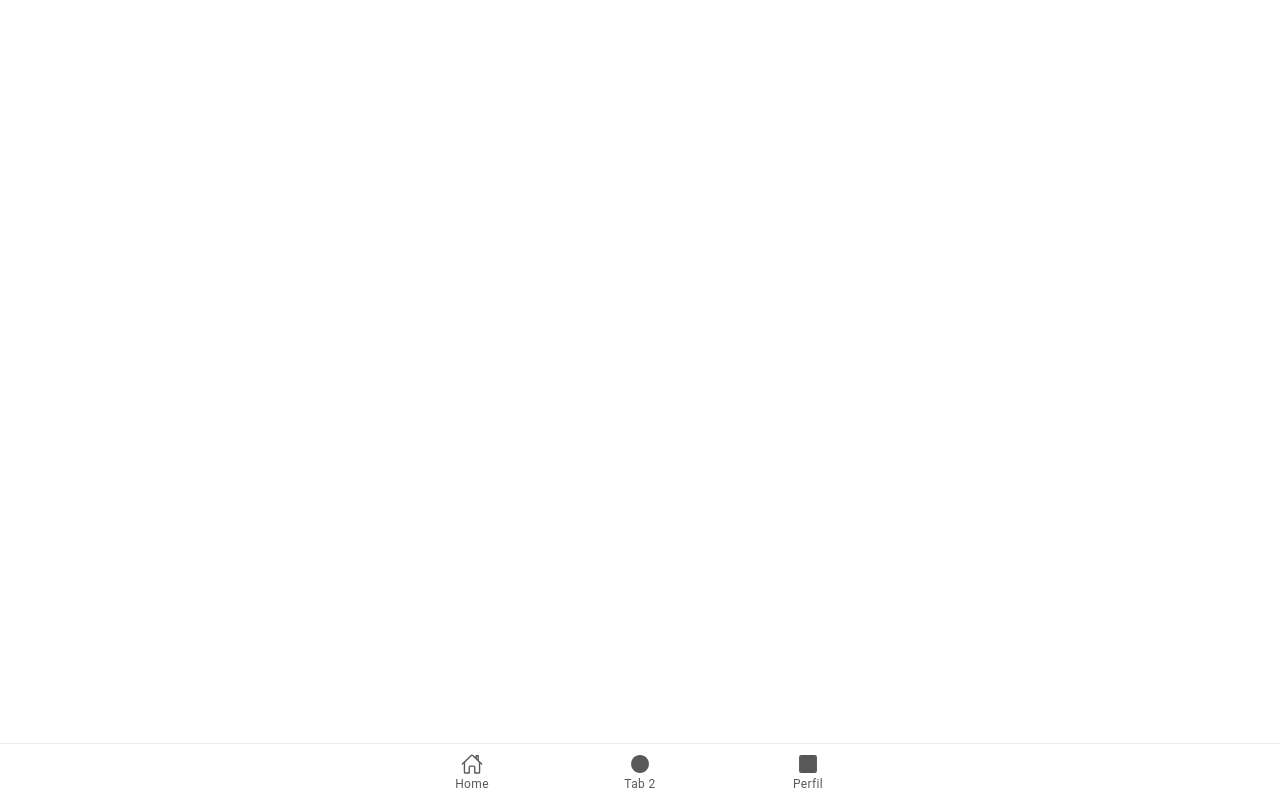
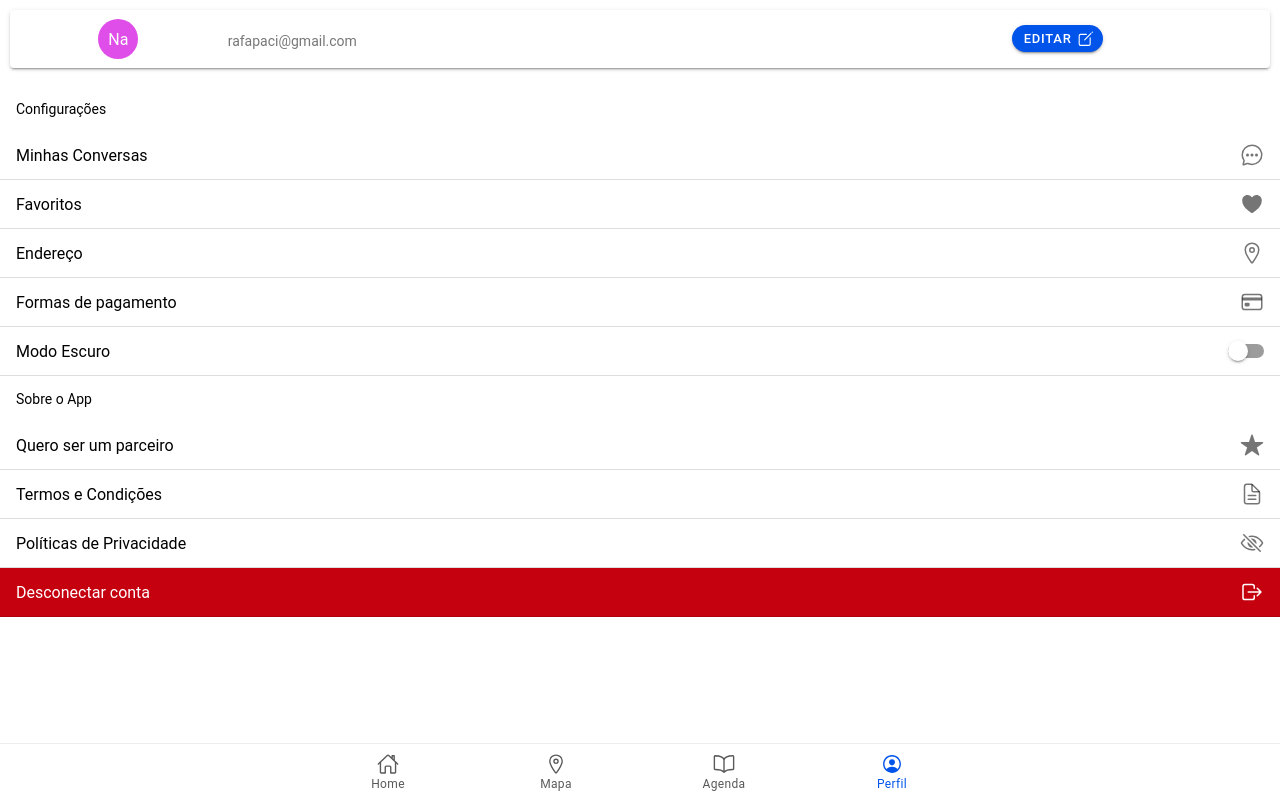
Before and after one commit to pacienciadev/clube-estilo, a React (Vite) app: page /tabs/profile in a window 1280 px wide. Built offline with nearby package versions, Linux system fonts and the light colour scheme; sample sign-in values are in the browser's storage.

Commit message:
✨Profile Features - feat: New icons on ts module - refact: Home nav - feat: Avatar component - refact: Side Menu - feat: New tabs - feat: Profile tab

```diff
--- a/src/components/HomeNav/HomeNav.tsx
+++ b/src/components/HomeNav/HomeNav.tsx
@@ -1,21 +1,21 @@
-import { IonButton, IonIcon } from "@ionic/react";
-
-import { menu } from "ionicons/icons";
-
 import { LogoComponent } from "../Logo";
+import { InitialsAvatar } from "../InitialsAvatar/InitialsAvatar";
+import { useAuth } from "../../contexts/useAuth";
 
 import "./HomeNav.css";
 
-export const HomeNav = ({ onMenuBtnClick }: { onMenuBtnClick: () => void }) => {
+export const HomeNav = () => {
+  const { user } = useAuth();
+
   return (
     <>
       <div className="home-nav ion-padding">
         <LogoComponent size="100px" />
 
-        <IonButton fill="clear" onClick={onMenuBtnClick}>
-          Menu
-          <IonIcon slot="end" icon={menu}></IonIcon>
-        </IonButton>
+        <InitialsAvatar
+          userName={user?.userName || "N a"}
+          avatarImg="https://ionicframework.com/docs/img/demos/avatar.svg"
+        />
       </div>
     </>
   );
--- /dev/null
+++ b/src/components/InitialsAvatar/InitialsAvatar.tsx
@@ -0,0 +1,50 @@
+import { IonAvatar } from "@ionic/react";
+
+export const InitialsAvatar = ({
+  userName,
+  avatarImg,
+}: {
+  userName: string;
+  avatarImg?: string;
+}) => {
+  const getRandomColor = (): string => {
+    const letters = "0123456789ABCDEF";
+
+    let color = "#";
+
+    for (let i = 0; i < 6; i++) {
+      color += letters[Math.floor(Math.random() * 16)];
+    }
+    return color;
+  };
+
+  const avatarHandler = (userName: string) => {
+    const [firstName, lastName] = userName.split(" ");
+
+    return {
+      initials: `${firstName.charAt(0)}${lastName.charAt(0)}`,
+      backgroundColor: getRandomColor(),
+    };
+  };
+
+  const { initials, backgroundColor } = avatarHandler(userName);
+
+  return (
+    <>
+      {!avatarImg ? (
+        <div
+          className="avatar"
+          style={{
+            backgroundColor,
+          }}
+        >
+          {initials}
+        </div>
+      ) : (
+        <IonAvatar className="avatar">
+          <img alt={`${userName} avatar`} src={avatarImg} />
+        </IonAvatar>
+      )}
+    </>
+  );
+};
--- a/src/components/SideMenu/SideMenu.tsx
+++ b/src/components/SideMenu/SideMenu.tsx
@@ -1,6 +1,3 @@
-import { useHistory } from "react-router";
-import { useState } from "react";
-
 import {
   IonButton,
   IonContent,
@@ -10,33 +7,11 @@ import {
   IonList,
   IonMenu,
   IonMenuToggle,
-  IonSpinner,
 } from "@ionic/react";
 
-import { close, logOutOutline } from "ionicons/icons";
-
-import { useAuth } from "../../contexts/useAuth";
+import { close, earth } from "ionicons/icons";
 
 export const SideMenu = () => {
-  const [isLoading, setIsLoading] = useState(false);
-
-  const history = useHistory();
-
-  const { logout } = useAuth();
-
-  const logoutHandler = () => {
-    setIsLoading(true);
-
-    setTimeout(() => {
-      logout();
-
-      // Redireciona para o login
-      history.push("/login", { replace: true });
-
-      setIsLoading(false);
-    }, 2000); // Simulate a network request
-  };
-
   return (
     <IonMenu
       side="end"
@@ -62,19 +37,14 @@ export const SideMenu = () => {
 
         <div>
           <IonList lines="full">
-            {/* <IonItem>
-                <IonLabel>Item exemplo</IonLabel>
-                <IonIcon slot="end" icon={star}></IonIcon>
-              </IonItem> */}
+            <IonItem>
+              <IonIcon aria-hidden="true" icon={earth} slot="end"></IonIcon>
+              <IonLabel>Termos e Condições</IonLabel>
+            </IonItem>
 
-            <IonItem color="danger" onClick={() => logoutHandler()}>
-              <IonLabel>Finalizar sessão</IonLabel>
-
-              {isLoading ? (
-                <IonSpinner slot="end" />
-              ) : (
-                <IonIcon slot="end" icon={logOutOutline}></IonIcon>
-              )}
+            <IonItem>
+              <IonIcon aria-hidden="true" icon={earth} slot="end"></IonIcon>
+              <IonLabel>Políticas de Privacidade</IonLabel>
             </IonItem>
           </IonList>
         </div>
--- a/src/pages/tabs/HomeTab.tsx
+++ b/src/pages/tabs/HomeTab.tsx
@@ -34,7 +34,7 @@ export const HomeTab = () => {
 
       <IonPage id="main-content">
         <IonContent fullscreen>
-          <HomeNav onMenuBtnClick={openSideMenu} />
+          <HomeNav />
 
           <IonRow
             className="ion-align-items-center ion-justify-content-center ion-padding address-text"
@@ -91,15 +91,13 @@ export const HomeTab = () => {
             </IonCol>
 
             <IonCol className="ion-text-end">
-              <IonButton fill="outline" color="primary">
+              <IonButton fill="outline" color="primary" onClick={openSideMenu}>
                 Filtros
                 <IonIcon slot="end" icon={options}></IonIcon>
               </IonButton>
             </IonCol>
           </IonRow>
 
-          <IonRow className="ion-padding-horizontal">
-            <IonCol>
           <IonCard>
             <div className="card-wrapper">
               <div className="card-image"></div>
@@ -123,8 +121,7 @@ export const HomeTab = () => {
                 </div>
 
                 <div className="online-available">
-                      <IonIcon icon={people}></IonIcon> 4 Profissionais
-                      disponíveis
+                  <IonIcon icon={people}></IonIcon> 4 Profissionais disponíveis
                 </div>
               </div>
 
@@ -159,8 +156,7 @@ export const HomeTab = () => {
                 </div>
 
                 <div className="online-available">
-                      <IonIcon icon={people}></IonIcon> 4 Profissionais
-                      disponíveis
+                  <IonIcon icon={people}></IonIcon> 4 Profissionais disponíveis
                 </div>
               </div>
 
@@ -171,8 +167,6 @@ export const HomeTab = () => {
               </div>
             </div>
           </IonCard>
-            </IonCol>
-          </IonRow>
         </IonContent>
       </IonPage>
     </>
--- a/src/pages/tabs/Tabs.tsx
+++ b/src/pages/tabs/Tabs.tsx
@@ -12,8 +12,14 @@ import { Redirect, Route } from "react-router";
 import { HomeTab } from "./HomeTab";
 import { Tab2 } from "./Tab2";
 import { Tab3 } from "./Tab3";
+import { ProfileTab } from "./profile/ProfileTab";
 
-import { ellipse, square, homeOutline } from "ionicons/icons";
+import {
+  bookOutline,
+  homeOutline,
+  locationOutline,
+  personCircleOutline,
+} from "ionicons/icons";
 
 export const TabsPage: React.FC<object> = () => {
   return (
@@ -23,12 +29,16 @@ export const TabsPage: React.FC<object> = () => {
           <HomeTab />
         </Route>
 
-        <Route exact path="/tabs/tab2">
+        <Route exact path="/tabs/map">
           <Tab2 />
         </Route>
 
-        <Route exact path="/tabs/tab3">
+        <Route exact path="/tabs/schedule">
           <Tab3 />
+        </Route>
+
+        <Route exact path="/tabs/profile">
+          <ProfileTab />
         </Route>
 
         <Route exact path="/tabs">
@@ -42,13 +52,18 @@ export const TabsPage: React.FC<object> = () => {
           <IonLabel>Home</IonLabel>
         </IonTabButton>
 
-        <IonTabButton tab="tab2" href="/tabs/tab2">
-          <IonIcon icon={ellipse} />
-          <IonLabel>Tab 2</IonLabel>
+        <IonTabButton tab="map-tab" href="/tabs/map">
+          <IonIcon icon={locationOutline} />
+          <IonLabel>Mapa</IonLabel>
         </IonTabButton>
 
-        <IonTabButton tab="tab3" href="/tabs/tab3">
-          <IonIcon icon={square} />
+        <IonTabButton tab="schedule-tab" href="/tabs/schedule">
+          <IonIcon icon={bookOutline} />
+          <IonLabel>Agenda</IonLabel>
+        </IonTabButton>
+
+        <IonTabButton tab="profile-tab" href="/tabs/profile">
+          <IonIcon icon={personCircleOutline} />
           <IonLabel>Perfil</IonLabel>
         </IonTabButton>
       </IonTabBar>
--- /dev/null
+++ b/src/pages/tabs/profile/ProfileTab.css
@@ -0,0 +1,11 @@
+
+.avatar {
+  border-radius: 50%;
+  width: 40px;
+  height: 40px;
+  display: flex;
+  align-items: center;
+  justify-content: center;
+  color: white;
+  font-size: 16px;
+}
--- /dev/null
+++ b/src/pages/tabs/profile/ProfileTab.tsx
@@ -0,0 +1,203 @@
+import { useState } from "react";
+import { useHistory } from "react-router";
+
+import {
+  IonButton,
+  IonCard,
+  IonCol,
+  IonContent,
+  IonIcon,
+  IonItem,
+  IonLabel,
+  IonList,
+  IonListHeader,
+  IonPage,
+  IonRow,
+  IonSpinner,
+  IonText,
+  IonToggle,
+} from "@ionic/react";
+
+import { useAuth } from "../../../contexts/useAuth";
+import { InitialsAvatar } from "../../../components/InitialsAvatar/InitialsAvatar";
+
+import {
+  cardOutline,
+  chatbubbleEllipsesOutline,
+  createOutline,
+  documentTextOutline,
+  eyeOffOutline,
+  heart,
+  locationOutline,
+  logOutOutline,
+  star,
+} from "ionicons/icons";
+
+import "./ProfileTab.css";
+
+export const ProfileTab: React.FC = () => {
+  const [isLoading, setIsLoading] = useState(false);
+  const [isDarkModeChecked, setIsDarkModeChecked] = useState(false);
+
+  const history = useHistory();
+
+  const { user, logout } = useAuth();
+
+  const logoutHandler = () => {
+    setIsLoading(true);
+
+    setTimeout(() => {
+      logout();
+
+      // Redireciona para o login
+      history.push("/login", { replace: true });
+
+      setIsLoading(false);
+    }, 2000); // Simulate a network request
+  };
+
+  return (
+    <IonPage>
+      <IonContent fullscreen>
+        <IonCard style={{ padding: "4px" }}>
+          <IonRow>
+            <IonCol
+              size="2"
+              style={{
+                display: "flex",
+                alignItems: "center",
+                justifyContent: "center",
+              }}
+            >
+              <InitialsAvatar userName={user?.userName || "N a"} />
+            </IonCol>
+
+            <IonCol
+              size="6"
+              style={{
+                display: "flex",
+                flexDirection: "column",
+                justifyContent: "center",
+                gap: "4px",
+              }}
+            >
+              <IonText
+                style={{
+                  color: "rgb(255, 255, 255)",
+                  whiteSpace: "nowrap",
+                  overflow: "hidden",
+                  textOverflow: "ellipsis",
+                  fontSize: "16px",
+                  fontWeight: 600,
+                }}
+              >
+                {user?.userName}
+              </IonText>
+
+              <IonText style={{ color: "#777777ff" }}>
+                {/* {user?.email || "N/a"} */}
+                rafapaci@gmail.com
+              </IonText>
+            </IonCol>
+
+            <IonCol
+              size="4"
+              style={{
+                display: "flex",
+                alignItems: "center",
+                justifyContent: "center",
+              }}
+            >
+              <IonButton size="small" shape="round">
+                Editar
+                <IonIcon slot="end" icon={createOutline}></IonIcon>
+              </IonButton>
+            </IonCol>
+          </IonRow>
+        </IonCard>
+
+        <IonList lines="full">
+          <IonListHeader>
+            <IonLabel>Configurações</IonLabel>
+          </IonListHeader>
+
+          <IonItem>
+            <IonIcon
+              aria-hidden="true"
+              icon={chatbubbleEllipsesOutline}
+              slot="end"
+            ></IonIcon>
+            <IonLabel>Minhas Conversas</IonLabel>
+          </IonItem>
+
+          <IonItem>
+            <IonIcon aria-hidden="true" icon={heart} slot="end"></IonIcon>
+            <IonLabel>Favoritos</IonLabel>
+          </IonItem>
+
+          <IonItem>
+            <IonIcon
+              aria-hidden="true"
+              icon={locationOutline}
+              slot="end"
+            ></IonIcon>
+            <IonLabel>Endereço</IonLabel>
+          </IonItem>
+
+          <IonItem>
+            <IonIcon aria-hidden="true" icon={cardOutline} slot="end"></IonIcon>
+            <IonLabel>Formas de pagamento</IonLabel>
+          </IonItem>
+
+          <IonItem>
+            <IonToggle
+              checked={isDarkModeChecked}
+              onIonChange={(event) =>
+                setIsDarkModeChecked(event.detail.checked)
+              }
+            >
+              Modo Escuro
+            </IonToggle>
+          </IonItem>
+
+          <IonListHeader>
+            <IonLabel>Sobre o App</IonLabel>
+          </IonListHeader>
+
+          <IonItem>
+            <IonIcon aria-hidden="true" icon={star} slot="end"></IonIcon>
+            <IonLabel>Quero ser um parceiro</IonLabel>
+          </IonItem>
+
+          <IonItem>
+            <IonIcon
+              aria-hidden="true"
+              icon={documentTextOutline}
+              slot="end"
+            ></IonIcon>
+            <IonLabel>Termos e Condições</IonLabel>
+          </IonItem>
+
+          <IonItem>
+            <IonIcon
+              aria-hidden="true"
+              icon={eyeOffOutline}
+              slot="end"
+            ></IonIcon>
+            <IonLabel>Políticas de Privacidade</IonLabel>
+          </IonItem>
+
+          <IonItem color="danger" onClick={() => logoutHandler()}>
+            <IonLabel>Desconectar conta</IonLabel>
+
+            {isLoading ? (
+              <IonSpinner slot="end" />
+            ) : (
+              <IonIcon slot="end" icon={logOutOutline}></IonIcon>
+            )}
+          </IonItem>
+        </IonList>
+      </IonContent>
+    </IonPage>
+  );
+};
```
Also changed, not shown: src/icons.d.ts (+24 -37 lines), src/components/InitialsAvatar/InitialsAvatar.css (added). Lines whose indentation alone changed are shown as unchanged.
